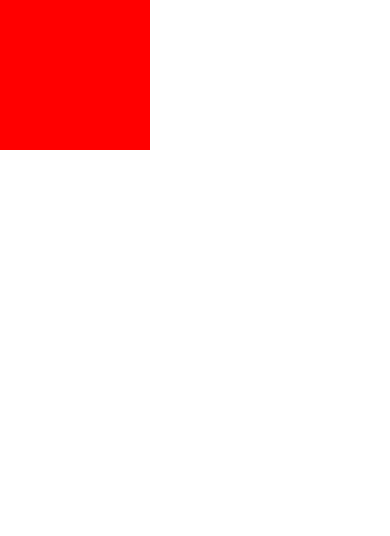
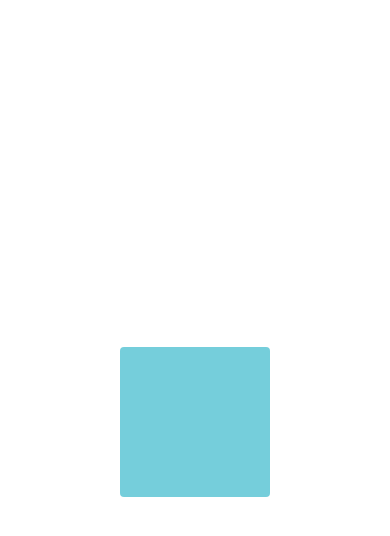
Before and after one commit to amartinezafp/06RNComponents, a React Native app: screen /Animation102Screen in a window 390 px wide. Shown: the top 536 px of the page. Built offline with nearby package versions, Linux system fonts and the light colour scheme.

Commit message:
AnimatedValueXY

```diff
--- /dev/null
+++ b/src/hooks/useAnimation.tsx
@@ -0,0 +1,55 @@
+import { View, Text, Animated, Easing } from 'react-native'
+import React, { useRef } from 'react'
+
+const useAnimation = () => {
+
+    const opacity = useRef(new Animated.Value(0)).current;
+    const position = useRef(new Animated.Value(0)).current;
+
+    const fadeIn = () =>{
+      Animated.timing(
+          opacity,
+          {
+              toValue:1,
+              duration:3000,
+              useNativeDriver:true
+          }
+      ).start(()=>console.log('Animación Terminó'));
+
+    }
+
+    const fadeOut = () =>{
+      Animated.timing(
+          opacity,
+          {
+              toValue:0,
+              duration:3000,
+              useNativeDriver:true
+          }
+      ).start();
+
+    }
+
+    const startMovingPosition = (initPosition: number,duration:number=300) =>{
+        position.setValue(initPosition);
+        Animated.timing(
+            position,
+            {
+            toValue:0,
+            duration:duration,
+            useNativeDriver:true,
+            // easing: Easing.bounce
+        }
+        ).start();
+    }
+
+  return {
+    opacity,
+    position,
+    fadeIn,
+    fadeOut,
+    startMovingPosition
+  }
+}
+
+export default useAnimation
--- a/src/screens/Animation101Screen.tsx
+++ b/src/screens/Animation101Screen.tsx
@@ -1,39 +1,20 @@
-import { View, Text, StyleSheet, Animated, Button } from 'react-native'
+import { View, Text, StyleSheet, Animated, Button, Easing } from 'react-native'
 import React, { useRef } from 'react'
+import useAnimation from '../hooks/useAnimation'
 
 const Animation101Screen = () => {
 
-  const opacity = useRef(new Animated.Value(0)).current;
-
-  const fadeIn = () =>{
-    Animated.timing(
-        opacity,
-        {
-            toValue:1,
-            duration:3000,
-            useNativeDriver:true
-        }
-    ).start(()=>console.log('Animación Terminó'));
-
-  }
-
-  const fadeOut = () =>{
-    Animated.timing(
-        opacity,
-        {
-            toValue:0,
-            duration:3000,
-            useNativeDriver:true
-        }
-    ).start();
-
-  }
-
+  const {opacity,position,fadeIn,fadeOut,startMovingPosition} = useAnimation();
 
   return (
     <View style={styles.container}>
-      <Animated.View style={{...styles.purpleBox,opacity:opacity,marginBottom:20}}/>
-      <Button title="Fade In" onPress={fadeIn}/>
+      <Animated.View style={{...styles.purpleBox,opacity:opacity,marginBottom:20,transform:[{
+        translateX:position}
+      ]}}/>
+      <Button title="Fade In" onPress={()=>{
+        fadeIn();
+        startMovingPosition(100);
+      }}/>
       <Button title="Fade Out" onPress={fadeOut}/>
     </View>
   )
--- a/src/screens/Animation102Screen.tsx
+++ b/src/screens/Animation102Screen.tsx
@@ -1,10 +1,34 @@
-import { View, Text, StyleSheet } from 'react-native'
-import React from 'react'
+import { View, Text, StyleSheet, Animated, PanResponder } from 'react-native'
+import React, { useRef } from 'react'
 
 const Animation102Screen = () => {
+
+  const pan = useRef(new Animated.ValueXY()).current;
+
+  const panResponder = PanResponder.create({
+    onStartShouldSetPanResponder: () => true,
+    onPanResponderMove: Animated.event([
+      null,
+      {
+        dx: pan.x, // x,y are Animated.Value
+        dy: pan.y,
+      },
+    ],{useNativeDriver:false}),
+    onPanResponderRelease: () => {
+      Animated.spring(
+        pan, // Auto-multiplexed
+        {
+          toValue: { x: 0, y: 0 },
+          useNativeDriver: false
+
+        } // Back to zero
+      ).start();
+    },
+  });
+
   return (
-    <View style={{flex:1}}>
-      <View style={styles.purpleBox}/>
+    <View style={styles.container}>
+      <Animated.View {...panResponder.panHandlers} style={[pan.getLayout(), styles.purpleBox]}/>
     </View>
   )
 }
@@ -12,9 +36,15 @@
 export default Animation102Screen
 
 const styles = StyleSheet.create({
+  container:{
+    flex:1,
+    justifyContent:'center',
+    alignItems:'center'
+},
     purpleBox:{
-        backgroundColor:'red',
+        backgroundColor:'#75CEDB',
         width:150,
-        height:150
+        height:150,
+        borderRadius: 4,
     }
 });
```
